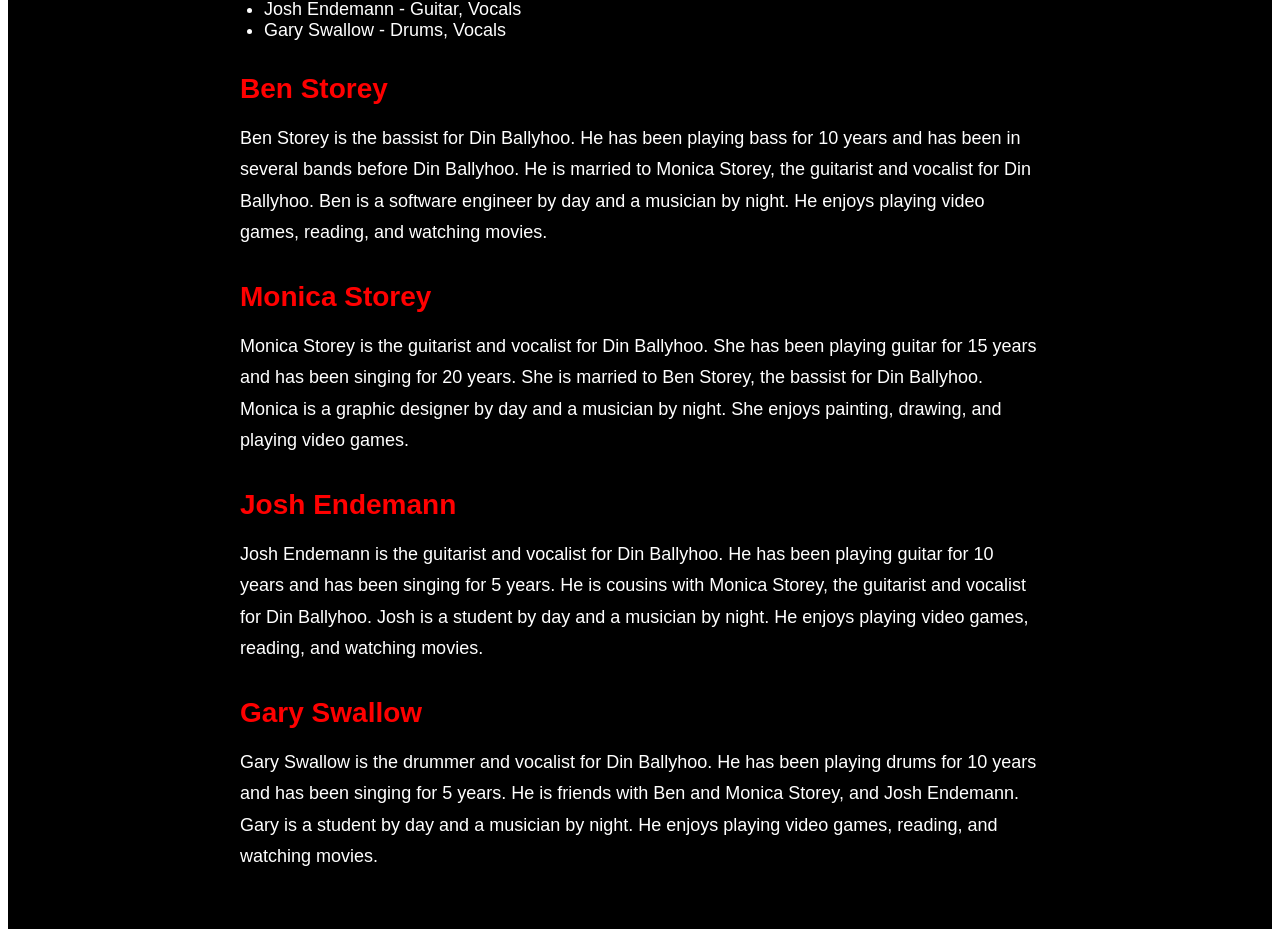
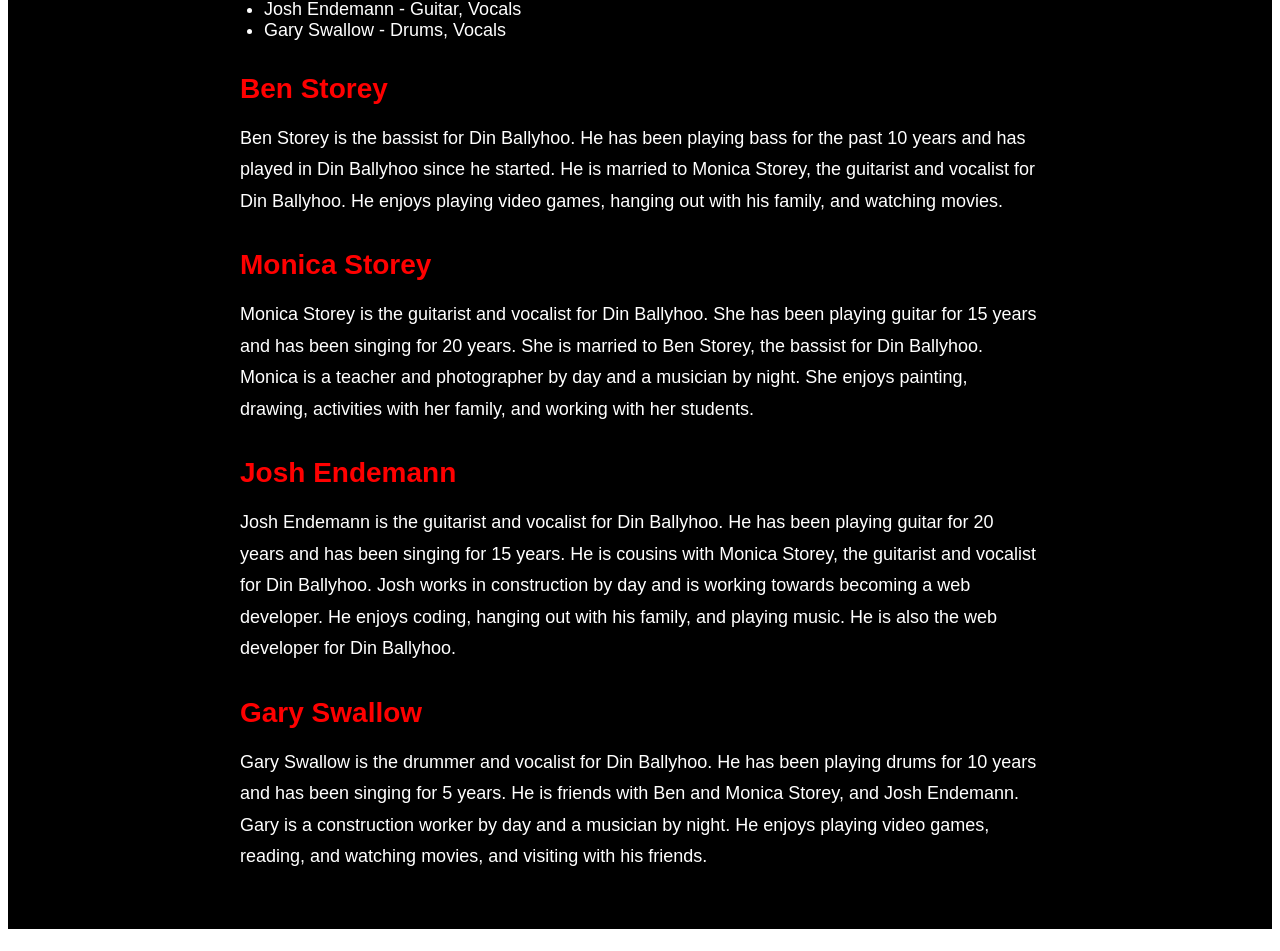
Before and after one commit to jahend412/din-ballyhoo, a Next.js app in the folder din-ballyhoo-app/client/: page /about in a window 1280 px wide. Shown: the part 741-1692 px from the top of the page. Built offline with nearby package versions, Linux system fonts and the light colour scheme.

Commit message:
Update page.js

```diff
--- a/din-ballyhoo-app/client/app/about/page.js
+++ b/din-ballyhoo-app/client/app/about/page.js
@@ -39,10 +39,10 @@ export default function AboutPage() {
           <h3 className="member-name">Ben Storey</h3>
           <p className="member-bio">
             Ben Storey is the bassist for Din Ballyhoo. He has been playing bass
-            for 10 years and has been in several bands before Din Ballyhoo. He
-            is married to Monica Storey, the guitarist and vocalist for Din
-            Ballyhoo. Ben is a software engineer by day and a musician by night.
-            He enjoys playing video games, reading, and watching movies.
+            for the past 10 years and has played in Din Ballyhoo since he
+            started. He is married to Monica Storey, the guitarist and vocalist
+            for Din Ballyhoo. He enjoys playing video games, hanging out with
+            his family, and watching movies.
           </p>
         </div>
 
@@ -52,8 +52,9 @@ export default function AboutPage() {
             Monica Storey is the guitarist and vocalist for Din Ballyhoo. She
             has been playing guitar for 15 years and has been singing for 20
             years. She is married to Ben Storey, the bassist for Din Ballyhoo.
-            Monica is a graphic designer by day and a musician by night. She
-            enjoys painting, drawing, and playing video games.
+            Monica is a teacher and photographer by day and a musician by night.
+            She enjoys painting, drawing, activities with her family, and
+            working with her students.
           </p>
         </div>
 
@@ -61,10 +62,12 @@ export default function AboutPage() {
           <h3 className="member-name">Josh Endemann</h3>
           <p className="member-bio">
             Josh Endemann is the guitarist and vocalist for Din Ballyhoo. He has
-            been playing guitar for 10 years and has been singing for 5 years.
+            been playing guitar for 20 years and has been singing for 15 years.
             He is cousins with Monica Storey, the guitarist and vocalist for Din
-            Ballyhoo. Josh is a student by day and a musician by night. He
-            enjoys playing video games, reading, and watching movies.
+            Ballyhoo. Josh works in construction by day and is working towards
+            becoming a web developer. He enjoys coding, hanging out with his
+            family, and playing music. He is also the web developer for Din
+            Ballyhoo.
           </p>
         </div>
 
@@ -74,8 +77,9 @@ export default function AboutPage() {
             Gary Swallow is the drummer and vocalist for Din Ballyhoo. He has
             been playing drums for 10 years and has been singing for 5 years. He
             is friends with Ben and Monica Storey, and Josh Endemann. Gary is a
-            student by day and a musician by night. He enjoys playing video
-            games, reading, and watching movies.
+            construction worker by day and a musician by night. He enjoys
+            playing video games, reading, and watching movies, and visiting with
+            his friends.
           </p>
         </div>
       </div>
```
